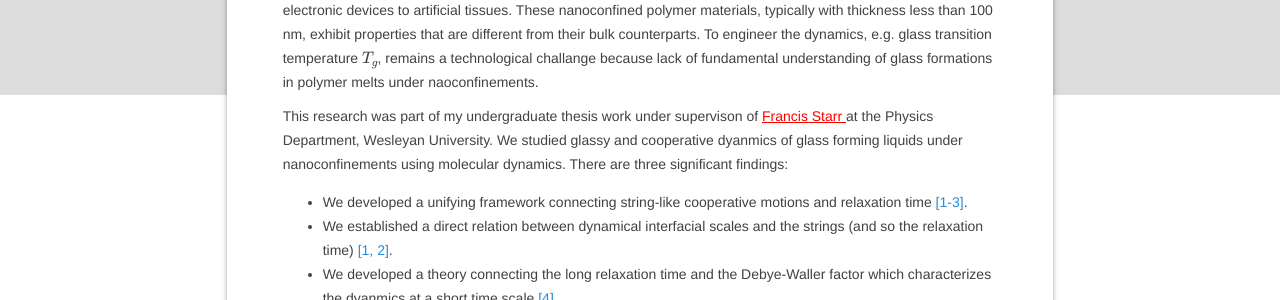
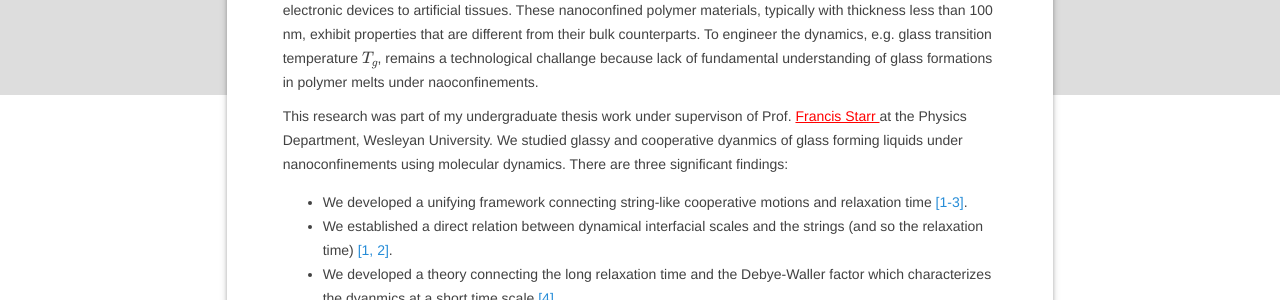
Before and after one commit to phanakata/phanakata.github.io, a Jekyll site: the page built from _posts/2015-08-01-glassforming.markdown, in a window 1280 px wide and 900 px high. Shown: the part 329-629 px from the top of the window. Built offline with Jekyll 4.4.1, drawn with Linux system fonts in a browser that asks for light colours; formulas are drawn with MathJax 3; some of the changed lines change nothing that is shown; some of the changed text lies outside the part shown.

Commit message:
Update 2015-08-01-glassforming.markdown

```diff
--- a/_posts/2015-08-01-glassforming.markdown
+++ b/_posts/2015-08-01-glassforming.markdown
@@ -11,7 +11,7 @@ image: /img/gf_liquid.jpg
 Ultra-thin  polymer  films  and polymer nanocomposites have  ubiquitous  technological  applications,  ranging
 from electronic devices to artificial tissues.  These nanoconfined polymer materials,  typically with thickness less than 100 nm,  exhibit properties that are different from  their  bulk  counterparts. To engineer the dynamics, e.g. glass transition temperature $T_g$, remains a technological challange because lack of fundamental understanding of glass formations in polymer melts under naoconfinements.
 
-This research was part of my undergraduate thesis work under supervison of <a href="http://fstarr.faculty.wesleyan.edu/" style="color:red"> Francis Starr </a> at the Physics Department, Wesleyan University.
+This research was part of my undergraduate thesis work under supervison of Prof. <a href="http://fstarr.faculty.wesleyan.edu/" style="color:red"> Francis Starr </a> at the Physics Department, Wesleyan University.
 We studied glassy and cooperative dyanmics of glass forming liquids under nanoconfinements using molecular dynamics.
 There are three significant findings:
 * We developed a unifying framework connecting string-like cooperative motions and relaxation time <span style="color:#268cd7">[1-3]</span>.
@@ -51,8 +51,7 @@ Further we found that the dynamical interfacial scale is proportional to the str
 
 <a href="https://www.nature.com/articles/ncomms5163" style="color:#268cd7
 ">[1] **P. Z. Hanakata**, J. F. Douglas, F. W. Starr, *Nature Communications*, 5, 4163 (2014).</a>\\
-<a href="https://aip.scitation.org/doi/abs/10.1063/1.4922481" style="color:#268cd7
-">[2] **P. Z. Hanakata**, B. A. P. Betancourt, J. F. Douglas, F. W. Starr, *The Journal of Chem. Phys.*, 142, 234907 (2015).</a>\\
-<a href="https://aip.scitation.org/doi/abs/10.1063/1.4772402" style="color:#268cd7">[3] P. Z. Hanakata, J. F. Douglas, F. W. Starr, *The Journal of Chem. Phys.*, 137, 244901 (2012).</a>\\
+<a href="https://aip.scitation.org/doi/abs/10.1063/1.4922481" style="color:#268cd7">[2] **P. Z. Hanakata**, B. A. P. Betancourt, J. F. Douglas, F. W. Starr, *The Journal of Chem. Phys.*, 142, 234907 (2015).</a>\\
+<a href="https://aip.scitation.org/doi/abs/10.1063/1.4772402" style="color:#268cd7">[3] **P. Z. Hanakata**, J. F. Douglas, F. W. Starr, *The Journal of Chem. Phys.*, 137, 244901 (2012).</a>\\
 <a href="http://www.pnas.org/content/112/10/2966.short" style="color:#268cd7">[4] B. A. P. Betancourt, **P. Z. Hanakata**, J. F. Douglas, F. W. Starr, *PNAS*, 12, 2966 (2015).</a>\\
 <a href="http://pubs.rsc.org/-/content/articlehtml/2013/sm/c2sm26800k" style="color:#268cd7">[5] B. A. P. Betancourt, J. F. Douglas, F. W. Starr, *Soft Matter*, 9, 241 (2013).</a>
```
